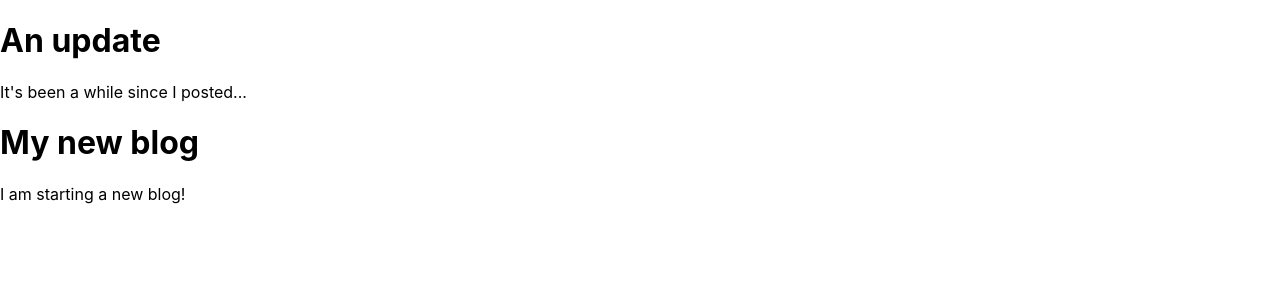
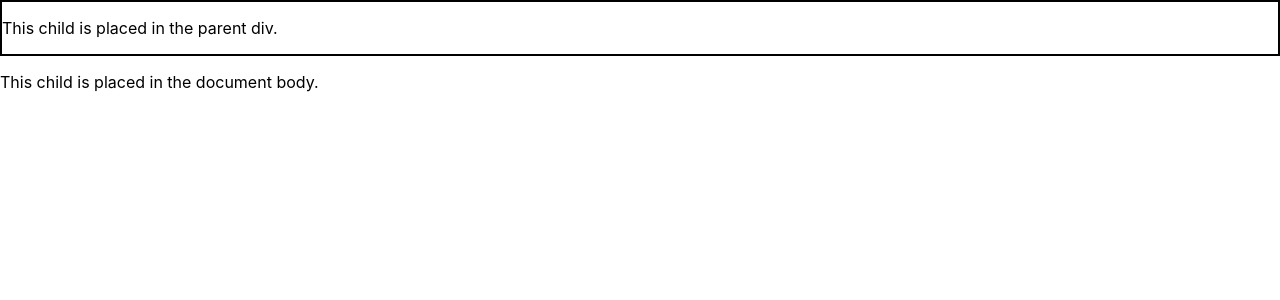
Before and after one commit to meta-suraj-shrivastava/React-inter-goal, a React (Create React App) app: page / in a window 1280 px wide. Shown: the top 300 px of the page. Built offline with nearby package versions, Linux system fonts and the light colour scheme.

Commit message:
Added Portal POC

```diff
--- a/src/App.js
+++ b/src/App.js
@@ -4,6 +4,7 @@ import { ErrorBoundary } from "react-error-boundary";
 import WelcomeDialog from './components/WelcomeDialog'
 import Page from "./components/Page";
 import Blog from "./components/Blog";
+import Portal from "./components/Portal";
 
 export async function deliverMessage(message) {
   await new Promise((res) => setTimeout(res, 1000));
@@ -68,7 +69,9 @@ export default function App() {
     {/* Context Milestone Component */}
     {/* <Page/> */}
     {/* Fragment Milestone Component */}
-    <Blog />
+    {/* <Blog /> */}
+    {/* Portal milestone Send a react component to the different part of DOM */}
+    <Portal />
     </div>
 );
 }
--- /dev/null
+++ b/src/components/Portal.js
@@ -0,0 +1,13 @@
+import { createPortal } from 'react-dom';
+
+export default function Portal() {
+    return (
+      <div style={{ border: '2px solid black' }}>
+        <p>This child is placed in the parent div.</p>
+        {createPortal(
+          <p>This child is placed in the document body.</p>,
+          document.body
+        )}
+      </div>
+    );
+  }
```
